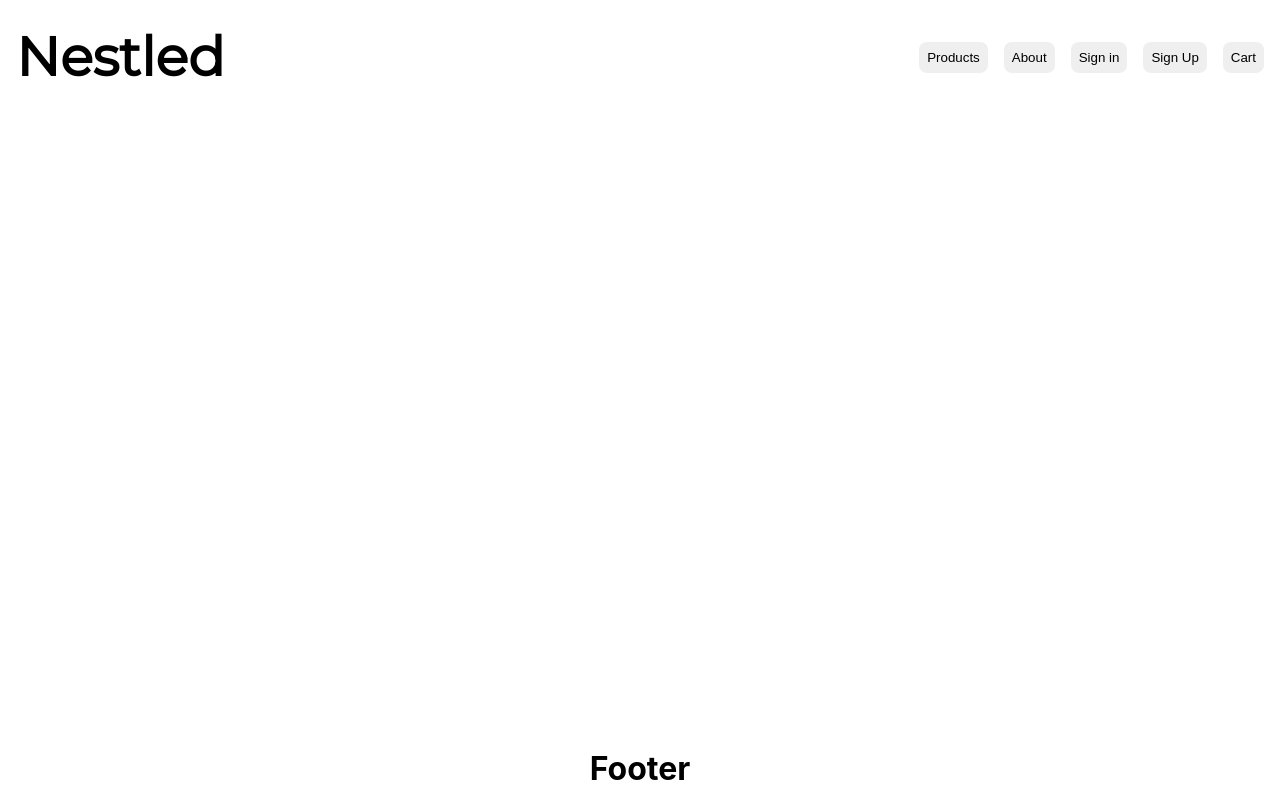
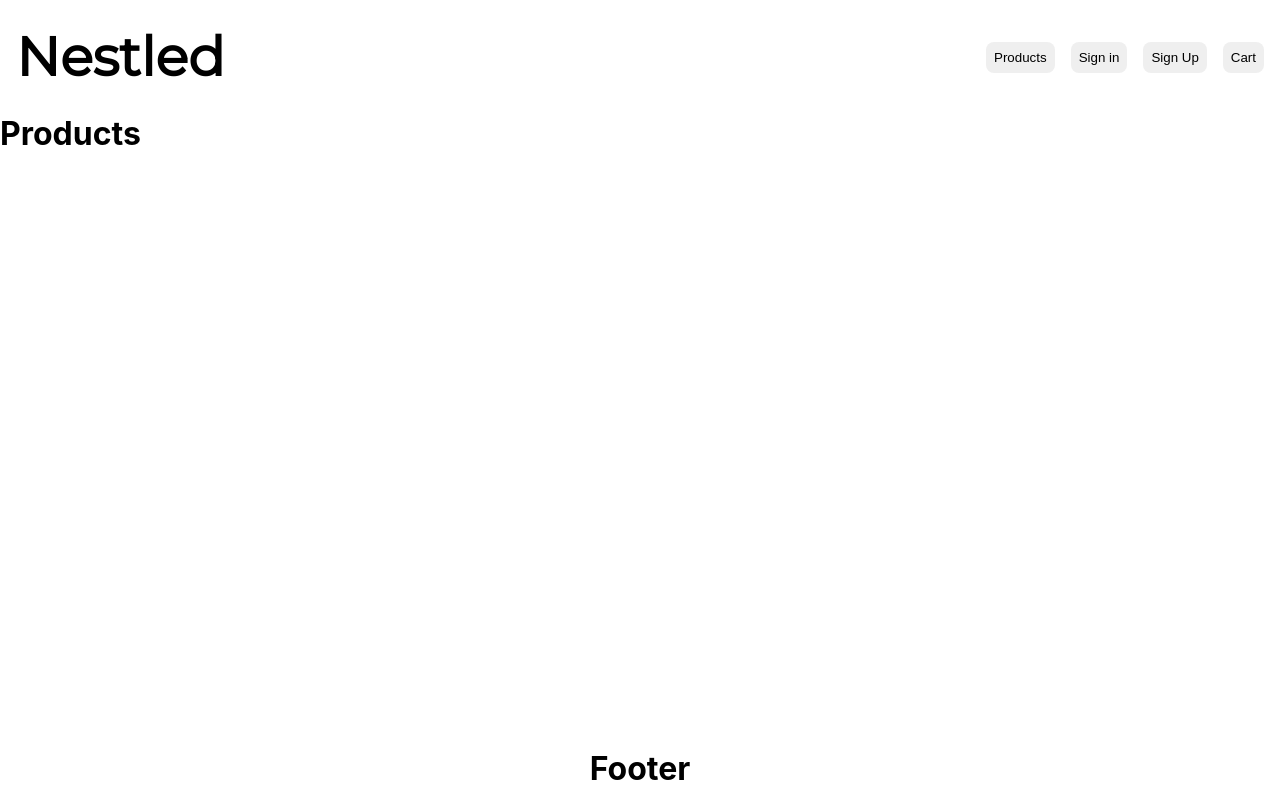
Before and after one commit to eorev/webstore, a React (Create React App) app: page /#/products in a window 1280 px wide. Built offline with nearby package versions, Linux system fonts and the light colour scheme; no server answers; the database is empty.

Commit message:
Added products page

```diff
--- a/src/App.tsx
+++ b/src/App.tsx
@@ -11,6 +11,7 @@ import Protected from "./components/Protected";
 import Admin from "./pages/Admin";
 import Navbar from "./components/Navbar";
 import Footer from "./components/Footer";
+import Products from "./pages/Products";
 
 function App() {
     return (
@@ -25,6 +26,7 @@ function App() {
                     <Route path="/" element={<Home />} />
                     <Route path="/signin" element={<Signin />} />
                     <Route path="/signup" element={<Signup />} />
+                    <Route path="/products" element={<Products />} />
                     <Route
                         path="/account"
                         element={
--- a/src/components/Navbar.tsx
+++ b/src/components/Navbar.tsx
@@ -44,11 +44,8 @@ const Navbar: React.FC<NavbarProps> = ({ cartOnClick }) => {
                     <div></div>
                 )}
                 <ul className="navbar__links">
-                    <Link to="/account" className="navbar__links-item">
+                    <Link to="/products" className="navbar__links-item">
                         <button>Products</button>
-                    </Link>
-                    <Link to="/account" className="navbar__links-item">
-                        <button>About</button>
                     </Link>
                     {user ? (
                         <div>
--- /dev/null
+++ b/src/pages/Products.tsx
@@ -0,0 +1,12 @@
+import React from "react";
+import "./Products.css";
+
+const Products = () => {
+    return (
+        <div className="products">
+            <h1>Products</h1>
+        </div>
+    );
+};
+
+export default Products;
```
Also changed, not shown: src/pages/Products.css (added).
